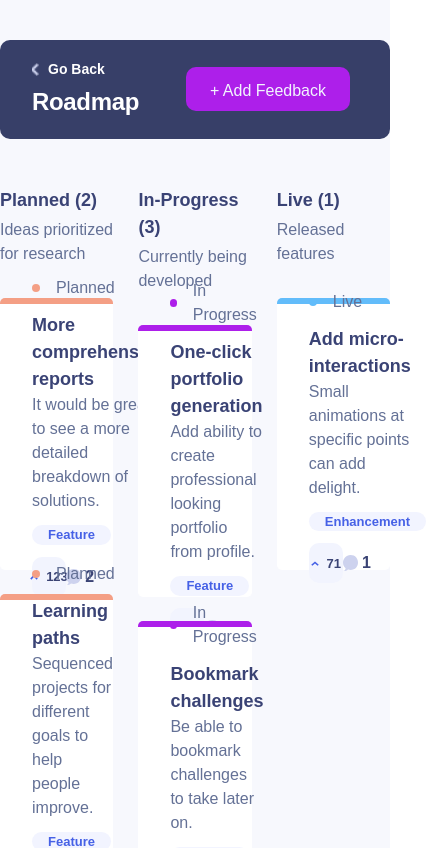
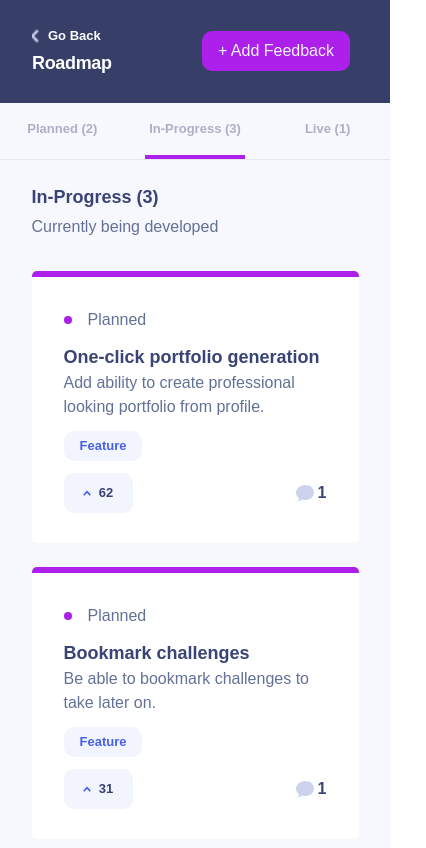
Before and after one commit to Sye-5pace/Product-feedback-app, a Vue app: page /roadmap in a window 390 px wide. Shown: the top 848 px of the page, 426 px wide, since content can reach past the window. Built offline with nearby package versions, Linux system fonts and the light colour scheme.

Commit message:
:iphone: Style: implement Mobile UI,Roadmap responsiveness

```diff
--- a/src/views/RoadmapBoard.vue
+++ b/src/views/RoadmapBoard.vue
@@ -1,13 +1,18 @@
 <script setup lang="ts">
   import { RouterLink } from 'vue-router'
-  import { onMounted,computed } from 'vue';
+  import { onMounted,computed,ref } from 'vue';
   import { useFeedbackStore } from '../store'
 
   const store = useFeedbackStore()
+  const navClick =  ref<string>('progress')
 
   onMounted(() => {
     store.initializeData()
   })
+
+  const navSelect = (value) => {
+    navClick.value = value
+  }
 
   const live = computed(() => store.live)
   const planned = computed(() => store.planned)
@@ -17,19 +22,20 @@
 
 
 <template>
-  <section class="w-full flex flex-col gap-y-[3rem] mt-[2.5rem]">
-    <header class="flex pl-[2rem] pr-[2.5rem] items-center justify-between w-full bg-[#373f68] h-[7.0625rem] rounded-[0.625rem]">
+  <section class="w-full flex flex-col gap-y-[3rem] mt-[2.5rem] mobile:mt-0 mobile:gap-y-0">
+    <header class="flex pl-[2rem] pr-[2.5rem] items-center justify-between w-full bg-[#373f68] h-[7.0625rem] rounded-[0.625rem] mobile:rounded-none">
         <div class="flex flex-col gap-1">
             <div class="flex gap-2 items-center">
                 <img src="../assets/path-2.png" alt="back-nav" class="w-2"/>
-                <router-link class="text-[#fff] cursor-pointer hover:underline font-bold text-[0.875rem] hover:underline" to="/">Go Back</router-link>
+                <router-link class="text-[#fff] cursor-pointer hover:underline font-bold text-[0.875rem] mobile:text-[0.8125rem]" to="/">Go Back</router-link>
             </div>
-            <h2 class="text-[1.5rem] font-bold tracking-[-0.021rem] text-white">Roadmap</h2>
+            <h2 class="text-[1.5rem] mobile:text-[1.125rem] font-bold tracking-[-0.021rem] text-white">Roadmap</h2>
         </div>
-        <router-link  to="/createfeedback" class=" rounded-[0.625rem] h-[2.75rem] py-3 px-6 bg-[#AD1FEA] text-[#f2f4fe] flex cursor-pointer" >+ Add Feedback</router-link>
+        <router-link  to="/createfeedback" class=" rounded-[0.625rem] h-[2.75rem] mobile:h-[2.5rem] py-3 px-6 mobile:px-4 items-center bg-[#AD1FEA] text-[#f2f4fe] flex cursor-pointer" >+ Add Feedback</router-link>
     </header>
-    <main class="h-full grid grid-cols-3 gap-x-[1.575rem] tablet:gap-x-[0.625rem]">
-      <section class="flex flex-col gap-y-8">
+    <main class="h-full grid grid-cols-3 gap-x-[1.575rem] tablet:gap-x-[0.625rem] mobile:flex mobile:flex-col">
+       <!-- Desktop & Tablet UI -->
+      <section class="flex flex-col gap-y-8 mobile:hidden">
         <div class="flex flex-col gap-y-1 tablet:text-[0.875rem]">
           <h3 class="font-bold text-[1.125rem] text-[#3a4375]">Planned ({{ planned?.length }})</h3>
           <p class="text-[#647196] text-[1rem]">Ideas prioritized for research</p>
@@ -57,7 +63,7 @@
           </div>
         </div>
       </section>
-      <section class="flex flex-col gap-y-8">
+      <section class="flex flex-col gap-y-8 mobile:hidden">
         <div class="flex flex-col gap-y-1 tablet:text-[0.875rem">
           <h3 class="font-bold text-[1.125rem] text-[#3a4375]">In-Progress ({{ progress?.length }})</h3>
           <p class="text-[#647196] text-[1rem]">Currently being developed</p>
@@ -85,7 +91,7 @@
           </div>
         </div>
       </section>
-      <section class="flex flex-col gap-y-8">
+      <section class="flex flex-col gap-y-8 mobile:hidden">
         <div class="flex flex-col gap-y-1 tablet:text-[0.875rem">
           <h3 class="font-bold text-[1.125rem] text-[#3a4375]">Live ({{ live?.length  }})</h3>
           <p class="text-[#647196] text-[1rem]">Released features</p>
@@ -113,6 +119,108 @@
           </div>
         </div>
       </section>
+
+      <!-- Mobile UI -->
+      <section class="w-full desktop:hidden tablet:hidden  flex flex-col gap-y-6 mobile:w-full">
+        <nav class="border-b flex children:mx-3 w-full gap-2">
+          <div class="py-[1.03125rem] w-[7.8125rem] h-full" @click="navSelect('planned')"  :class="navClick === 'planned' ? 'border-b-4 border-[#F49F85]': ''">
+            <h3 class="font-bold text-[0.8125rem] text-[#3a4374] text-center text-opacity-40" :class="navClick === 'planned' ? 'text-opacity-100': ''">Planned ({{ planned?.length }})</h3>
+          </div>
+          <div class="py-[1.03125rem] w-[7.8125rem] h-full" @click="navSelect('progress')"  :class="navClick === 'progress' ? 'border-b-4 border-[#AD1FEA]': ''">
+            <h3 class="font-bold text-[0.8125rem] text-[#3a4374] text-center text-opacity-40" :class="navClick === 'progress' ? 'text-opacity-100': ''">In-Progress ({{ progress?.length }})</h3>
+          </div>
+          <div class="py-[1.03125rem] w-[7.8125rem] h-full" @click="navSelect('live')"  :class="navClick === 'live' ? 'border-b-4 border-[#62bcfa]': ''">
+            <h3 class="font-bold text-[0.8125rem] text-[#3a4374] text-center text-opacity-40" :class="navClick === 'live' ? 'text-opacity-100': ''">Live ({{ live?.length }})</h3>
+          </div>
+
+        </nav>
+        <body class="flex flex-col gap-y-8 w-[20.4375rem] mx-auto" v-if="navClick === 'planned'">
+          <div class="flex flex-col gap-y-1 tablet:text-[0.875rem]">
+            <h3 class="font-bold text-[1.125rem] text-[#3a4375]">Planned ({{ planned?.length }})</h3>
+            <p class="text-[#647196] text-[1rem]">Ideas prioritized for research</p>
+          </div>
+          <div class="flex flex-col gap-y-6">
+            <div class="h-[17rem] tablet:h-[15.6875rem] bg-[#fff] rounded-[0.3125rem] border-t-[0.375rem] border-[#F49F85] flex flex-col gap-y-[0.75rem] items-start justify-center px-8 tablet:px-[1.25rem] " v-for="(item,index) in planned" :key="index" >
+              <div class="flex gap-4 items-center">
+                <span class="w-2 h-2 rounded-full bg-[#F49F85]"></span> <p class="text-[#647196] text-[1rem]">Planned</p>
+              </div>
+              <div class="">
+                <h3 class="font-bold  tablet:text-[0.8125rem] text-[1.125rem] text-[#3a4375] hover:text-[#4661e6] cursor-pointer">{{ item?.title }}</h3>
+                <p class="text-[#647196] text-[1rem] tablet:text-[0.8125rem]">{{ item?.description }}</p>
+              </div>
+              <div class="desktop:w-[6.9375rem] h-[1.875rem]   rounded-[0.625rem] bg-[#f2f4ff] text-[#4661e6] font-semibold text-[0.8125rem] flex justify-center items-center px-4 desktop:py-[0.6875rem]">{{ item?.category }}</div>
+              <div class="flex w-full justify-between items-center">
+                <div class="bg-[#f2f4fe] h-[2.5rem] tablet:h-[2rem] w-[4.3125rem] rounded-[0.625rem] flex items-center justify-center gap-2 hover:bg-[#CFD7FF] cursor-pointer">
+                  <img src="../assets/icon-arrow-up.svg" alt="up-nav" class="w-2"/>
+                  <h3 class="font-black text-[0.8125rem] text-[#3a4374]">{{ item.upvotes }}</h3>
+                </div>
+                <div class="flex gap-1 items-center">
+                  <img src="../assets/icon-comments.svg" alt="" class="desktop:w-[1.25rem] tablet:w-[1.125rem] h-[1rem]"/>
+                  <h4 class="font-bold text-[#3a4374] text-[1rem]  tablet:text-[0.8125rem]">{{ item.comments?.length || 0 }}</h4>
+                </div>
+              </div>
+            </div>
+          </div>
+        </body>
+        <body class="flex flex-col gap-y-8 w-[20.4375rem] mx-auto" v-if="navClick === 'progress'">
+          <div class="flex flex-col gap-y-1 tablet:text-[0.875rem]">
+            <h3 class="font-bold text-[1.125rem] text-[#3a4375]">In-Progress ({{ progress?.length }})</h3>
+            <p class="text-[#647196] text-[1rem]">Currently being developed</p>
+          </div>
+          <div class="flex flex-col gap-y-6">
+            <div class="h-[17rem] tablet:h-[15.6875rem] bg-[#fff] rounded-[0.3125rem] border-t-[0.375rem] border-[#AD1FEA] flex flex-col gap-y-[0.75rem] items-start justify-center px-8 tablet:px-[1.25rem] " v-for="(item,index) in progress" :key="index" >
+              <div class="flex gap-4 items-center">
+                <span class="w-2 h-2 rounded-full bg-[#AD1FEA]"></span> <p class="text-[#647196] text-[1rem]">Planned</p>
+              </div>
+              <div class="">
+                <h3 class="font-bold  tablet:text-[0.8125rem] text-[1.125rem] text-[#3a4375] hover:text-[#4661e6] cursor-pointer">{{ item?.title }}</h3>
+                <p class="text-[#647196] text-[1rem] tablet:text-[0.8125rem]">{{ item?.description }}</p>
+              </div>
+              <div class="desktop:w-[6.9375rem] h-[1.875rem]   rounded-[0.625rem] bg-[#f2f4ff] text-[#4661e6] font-semibold text-[0.8125rem] flex justify-center items-center px-4 desktop:py-[0.6875rem]">{{ item?.category }}</div>
+              <div class="flex w-full justify-between items-center">
+                <div class="bg-[#f2f4fe] h-[2.5rem] tablet:h-[2rem] w-[4.3125rem] rounded-[0.625rem] flex items-center justify-center gap-2 hover:bg-[#CFD7FF] cursor-pointer">
+                  <img src="../assets/icon-arrow-up.svg" alt="up-nav" class="w-2"/>
+                  <h3 class="font-black text-[0.8125rem] text-[#3a4374]">{{ item.upvotes }}</h3>
+                </div>
+                <div class="flex gap-1 items-center">
+                  <img src="../assets/icon-comments.svg" alt="" class="desktop:w-[1.25rem] tablet:w-[1.125rem] h-[1rem]"/>
+                  <h4 class="font-bold text-[#3a4374] text-[1rem]  tablet:text-[0.8125rem]">{{ item.comments?.length || 0 }}</h4>
+                </div>
+              </div>
+            </div>
+          </div>
+        </body>
+        <body class="flex flex-col gap-y-8 w-[20.4375rem] mx-auto" v-if="navClick === 'live'">
+          <div class="flex flex-col gap-y-1 tablet:text-[0.875rem]">
+            <h3 class="font-bold text-[1.125rem] text-[#3a4375]">Live ({{ live?.length }})</h3>
+            <p class="text-[#647196] text-[1rem]">Released features</p>
+          </div>
+          <div class="flex flex-col gap-y-6">
+            <div class="h-[17rem] tablet:h-[15.6875rem] bg-[#fff] rounded-[0.3125rem] border-t-[0.375rem] border-[#62bcfa] flex flex-col gap-y-[0.75rem] items-start justify-center px-8 tablet:px-[1.25rem] " v-for="(item,index) in live" :key="index" >
+              <div class="flex gap-4 items-center">
+                <span class="w-2 h-2 rounded-full bg-[#62bcfa]"></span> <p class="text-[#647196] text-[1rem]">Live</p>
+              </div>
+              <div class="">
+                <h3 class="font-bold  tablet:text-[0.8125rem] text-[1.125rem] text-[#3a4375] hover:text-[#4661e6] cursor-pointer">{{ item?.title }}</h3>
+                <p class="text-[#647196] text-[1rem] tablet:text-[0.8125rem]">{{ item?.description }}</p>
+              </div>
+              <div class="desktop:w-[6.9375rem] h-[1.875rem]   rounded-[0.625rem] bg-[#f2f4ff] text-[#4661e6] font-semibold text-[0.8125rem] flex justify-center items-center px-4 desktop:py-[0.6875rem]">{{ item?.category }}</div>
+              <div class="flex w-full justify-between items-center">
+                <div class="bg-[#f2f4fe] h-[2.5rem] tablet:h-[2rem] w-[4.3125rem] rounded-[0.625rem] flex items-center justify-center gap-2 hover:bg-[#CFD7FF] cursor-pointer">
+                  <img src="../assets/icon-arrow-up.svg" alt="up-nav" class="w-2"/>
+                  <h3 class="font-black text-[0.8125rem] text-[#3a4374]">{{ item.upvotes }}</h3>
+                </div>
+                <div class="flex gap-1 items-center">
+                  <img src="../assets/icon-comments.svg" alt="" class="desktop:w-[1.25rem] tablet:w-[1.125rem] h-[1rem]"/>
+                  <h4 class="font-bold text-[#3a4374] text-[1rem]  tablet:text-[0.8125rem]">{{ item.comments?.length || 0 }}</h4>
+                </div>
+              </div>
+            </div>
+          </div>
+        </body>
+      </section>
+
+
     </main>
   </section>
 </template>
```
